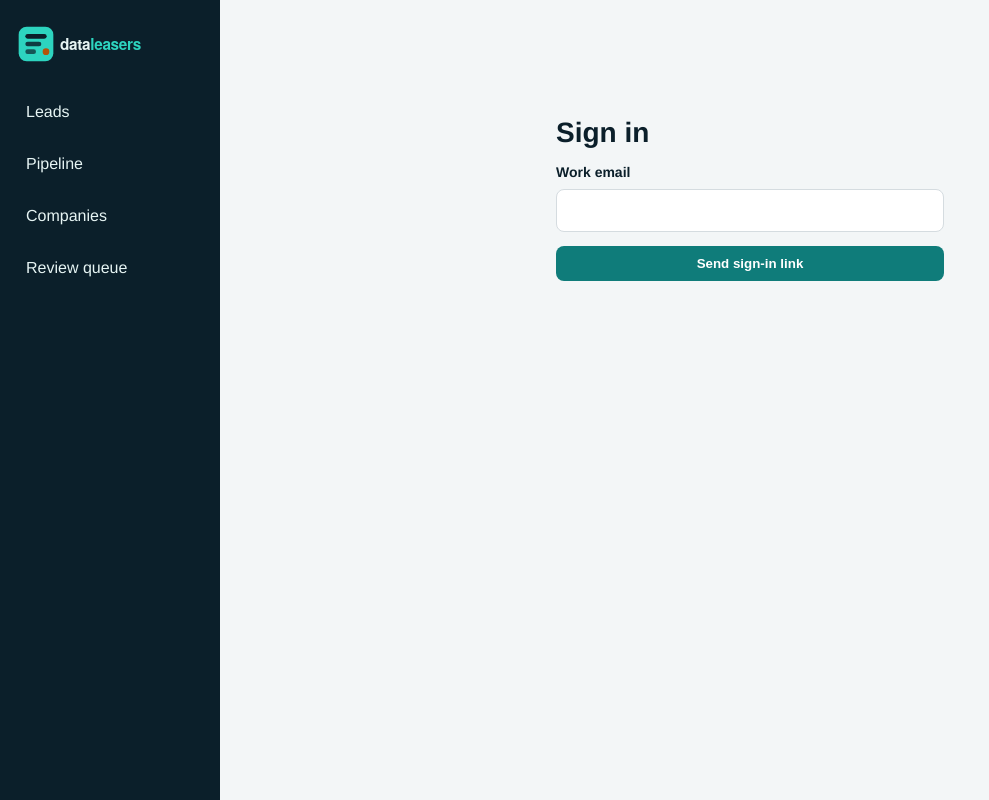
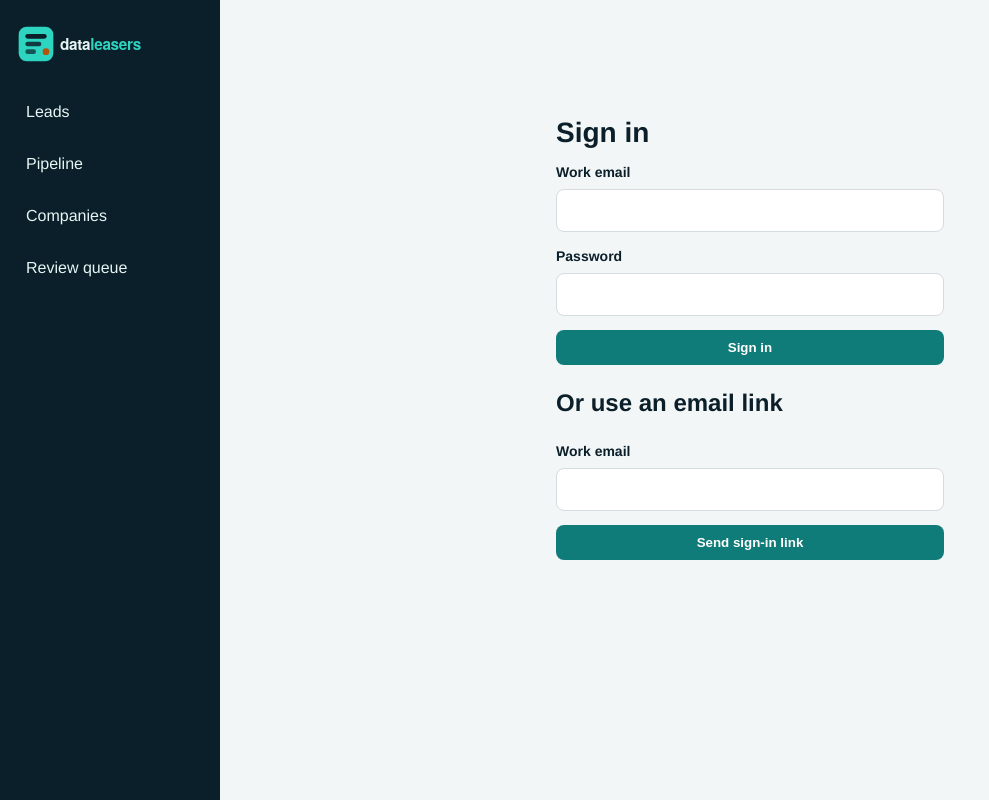
Before and after one commit to rcampbeaz/data-leasers, a Next.js app in the folder crm/: page /login in a window 1280 px wide. Shown: the whole page, without its empty margins (0-989 px from the left). Built offline with nearby package versions, Linux system fonts and the light colour scheme.

Commit message:
Add password sign-in to CRM login

```diff
--- a/crm/app/login/page.tsx
+++ b/crm/app/login/page.tsx
@@ -37,15 +37,57 @@ async function sendMagicLink(formData: FormData) {
   redirect('/login?sent=1');
 }
 
+async function signInWithPassword(formData: FormData) {
+  'use server';
+  const email = String(formData.get('email') ?? '').trim();
+  const password = String(formData.get('password') ?? '');
+  const cookieStore = await cookies();
+
+  const supabase = createServerClient(
+    process.env.NEXT_PUBLIC_SUPABASE_URL!,
+    process.env.NEXT_PUBLIC_SUPABASE_ANON_KEY!,
+    {
+      cookies: {
+        getAll() {
+          return cookieStore.getAll();
+        },
+        setAll(cookiesToSet: { name: string; value: string; options: CookieOptions }[]) {
+          cookiesToSet.forEach(({ name, value, options }) =>
+            cookieStore.set(name, value, options),
+          );
+        },
+      },
+    },
+  );
+
+  const { error } = await supabase.auth.signInWithPassword({ email, password });
+  if (error) redirect('/login?error=1');
+  // Middleware sends staff to /mfa for two-factor setup or verification.
+  redirect('/leads');
+}
+
 export default async function LoginPage({
   searchParams,
 }: {
-  searchParams: Promise<{ sent?: string }>;
+  searchParams: Promise<{ sent?: string; error?: string }>;
 }) {
-  const { sent } = await searchParams;
+  const { sent, error } = await searchParams;
   return (
     <main className="narrow">
       <h1>Sign in</h1>
+      {error ? <p role="alert">Email or password is incorrect.</p> : null}
+      <form action={signInWithPassword}>
+        <label>
+          Work email
+          <input type="email" name="email" autoComplete="email" required />
+        </label>
+        <label>
+          Password
+          <input type="password" name="password" autoComplete="current-password" required />
+        </label>
+        <button className="btn" type="submit">Sign in</button>
+      </form>
+      <h2>Or use an email link</h2>
       {sent ? (
         <p>If your email is on the staff list, a sign-in link is on its way.</p>
       ) : (
```
